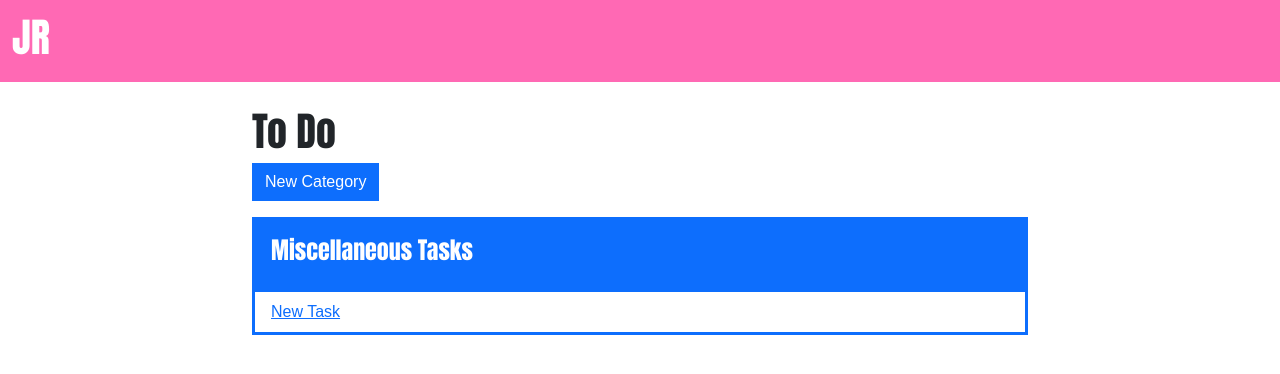
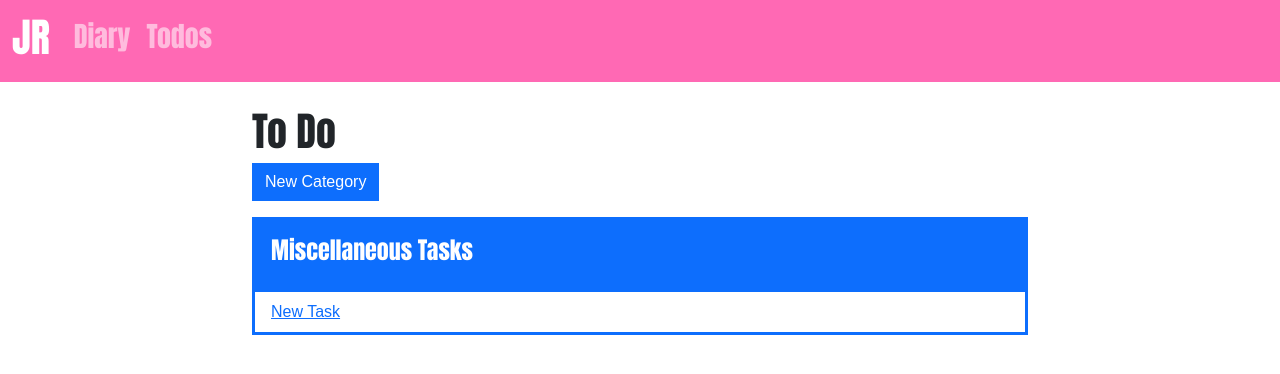
Before and after one commit to jrossgit/personal-diary, a Django app: page / in a window 1280 px wide. Shown: the top 374 px of the page. Run offline with Django 3.2, Linux system fonts and the light colour scheme; data that the repository does not hold is empty; some libraries are stand-ins or nearby versions.

Commit message:
Add diary

```diff
--- a/backend/app/forms.py
+++ b/backend/app/forms.py
@@ -1,14 +1,25 @@
-from django.forms import ModelForm
+import datetime
+
+from django import forms
 from app import models
 
 
-class NewTodoForm(ModelForm):
+class NewTodoForm(forms.ModelForm):
     class Meta:
         model = models.Todos
         fields = ["category", "text"]
 
 
-class NewTodoCategoryForm(ModelForm):
+class NewTodoCategoryForm(forms.ModelForm):
     class Meta:
         model = models.TodoCategory
         fields = ["name"]
+
+
+class DiaryEntryForm(forms.ModelForm):
+
+    text = forms.CharField(label="Diary", widget=forms.Textarea)
+
+    class Meta:
+        model = models.DiaryEntry
+        fields = ["text"]
--- a/backend/app/models.py
+++ b/backend/app/models.py
@@ -40,9 +40,15 @@ class TodoCategory(models.Model):
             return f"category-{slugify(self.name)}"
 
 
-# class DiaryEntry(models.Model):
+class DiaryEntry(models.Model):
 
-#     id = models.fields.UUIDField(verbose_name="Todo UUID", primary_key=True, default=uuid.uuid4)
-#     text = models.fields.TextField()
-#     date = models.fields.DateField(auto_now=)
-#     category = models.ForeignKey("TodoCategory", on_delete=models.CASCADE, null=True, blank=True, related_name="todos")
+    def __str__(self):
+        if self.category:
+            return f"Diary {self.date} ({self.category.name})"
+        else:
+            return f"Diary {self.date}"
+
+    id = models.fields.UUIDField(verbose_name="Todo UUID", primary_key=True, default=uuid.uuid4)
+    text = models.fields.TextField()
+    date = models.fields.DateField(auto_now_add=True)
+    category = models.ForeignKey("TodoCategory", on_delete=models.CASCADE, null=True, blank=True, related_name="diary_entries")
--- a/backend/app/templates/base.html
+++ b/backend/app/templates/base.html
@@ -12,12 +12,22 @@
     </head>
     <body>
         {% block navbar %}
-        <nav class="navbar navbar-expand-lg navbar-dark bg-pink">
+        <nav class="navbar navbar-expand-md navbar-dark bg-pink">
             <div class="container-fluid">
-                <a class="navbar-brand" href="{% url 'home' %}"><h1>JR</h1></a>
+                <a class="navbar-brand" href="{% url 'home' %}"><h1>JR </h1></a>
+                <button class="navbar-toggler" type="button" data-bs-toggle="collapse" data-bs-target="#navbarNav" aria-controls="navbarNav" aria-expanded="false" aria-label="Toggle navigation">
+                    <span class="navbar-toggler-icon"></span>
+                </button>
+                <div class="collapse navbar-collapse" id="navbarNav">
+                    <div class="navbar-nav">
+                        <a class="nav-link" href="{% url 'diary-create-update' %}"><h3>Diary</h3></a>
+                        <a class="nav-link" href="{% url 'home' %}"><h3>Todos</h3></a>
+                    </div>
+                </div>
             </div>
         </nav>
         {% endblock navbar %}
+
         <div class="content">
             <div class="container-fluid">
 
--- a/backend/app/urls.py
+++ b/backend/app/urls.py
@@ -26,4 +26,6 @@ urlpatterns = [
 
     path("todocategory", views.create_todo_category, name="todo-category-create"),
     path("todocategory/<uuid:id>/delete", views.delete_todo_category, name="todo-category-delete"),
+
+    path("diary", views.create_update_diary_entry, name="diary-create-update"),
 ]
--- a/backend/app/views.py
+++ b/backend/app/views.py
@@ -1,4 +1,6 @@
 import datetime
+import re
+from unicodedata import category
 
 from django.db.models import Prefetch
 from django.shortcuts import render, redirect, reverse
@@ -84,4 +86,27 @@ def complete_todo(request, id):
 
 
 def create_update_diary_entry(request):
-    pass
+
+    try:
+        diary_entry = models.DiaryEntry.objects.get(
+            date=datetime.date.today(), category__isnull=True)
+    except models.DiaryEntry.DoesNotExist:
+        diary_entry = None
+
+    if request.method == "GET":
+        form = forms.DiaryEntryForm(instance=diary_entry)
+        recent_entries = models.DiaryEntry.objects.filter(
+            date__lte=datetime.date.today() - datetime.timedelta(days=1),
+            date__gte=datetime.date.today() - datetime.timedelta(days=14),
+            category__isnull=True
+        )
+        return render(request, template_name="create_diary_entry.html", context={
+            "form": form,
+            "today": datetime.date.today(),
+            "recent_entries": recent_entries,
+        })
+
+    elif request.method == "POST":
+        form = forms.DiaryEntryForm(request.POST, instance=diary_entry)
+        form.save()
+        return redirect("diary-create-update")
```
Also changed, not shown: backend/app/templates/create_diary_entry.html (added, +19 -0 lines), backend/app/migrations/0005_diaryentry.py (added).
